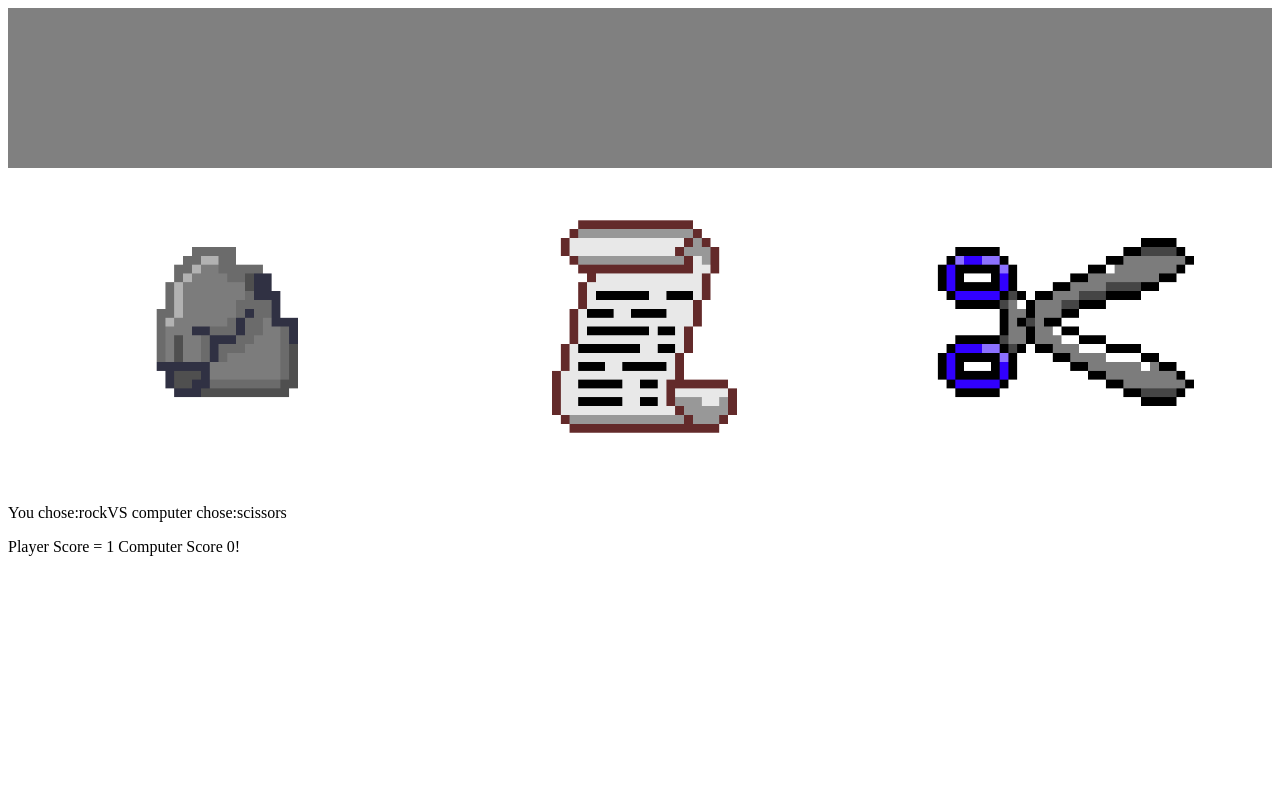
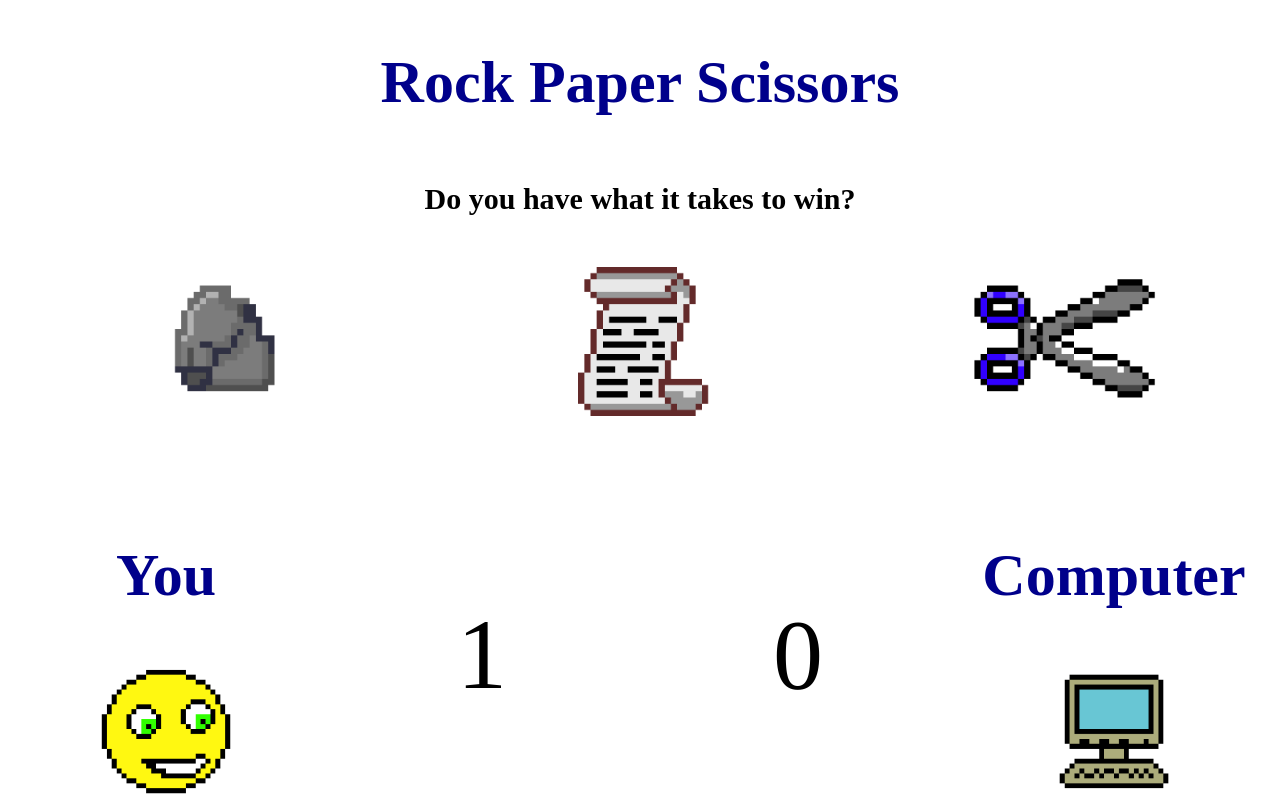
Before and after one commit to MDIE2202/RPS, a plain HTML site: page index.html in a window 1280 px wide. Both pictures are taken after a click on the element 218 px from the left and 327 px from the top of the page. Drawn offline with Linux system fonts and the light colour scheme.

Commit message:
finalized the layout of the page. and made sure the right text appears and dissapears at the right moments.

```diff
--- a/index.html
+++ b/index.html
@@ -11,20 +11,39 @@
 <body>
     <div class = 'main'>
         <div class = header>
-
-
+            <div class = 'header_text'>
+                <h1>Rock Paper Scissors</h1>
+                <h2>Do you have what it takes to win?</h2>
+            </div>
         </div>
         <div class = 'main_buttons'>
             <div class = 'rock'></div>
             <div class = 'paper'></div>
             <div class = 'scissors'></div>
         </div>
+        <div class = 'final_message'></div>
         <div class = 'lower_buttons'>
-            <div class = 'holder'></div>
-            <div class = 'btnholder'></div>
+            <div class = 'holder_score'>
+                <div class = 'box'>
+                    <h1>You</h1>
+                    <img src = images/Smiley.png style='width:50%'>
+                </div>
+                <div class = 'holder_player box'>
+                    <p>0</p>
+                </div>
+                <div class = 'holder_computer box'>
+                    <p>0</p>
+                </div>
+                <div  class = 'box'>
+                    <h1>Computer</h1>
+                    <img src = images/Computer.png style='width:50%'>
+                </div>
+            </div>
         </div>
         <div class = 'footer'>
+            <div class = 'btnholder'>
 
+            </div>
         </div>
     </div>
 
--- a/script.js
+++ b/script.js
@@ -61,6 +61,17 @@ end = (computer_score, player_score) => {
         btn1.setAttribute('id','hide');
         btn2.setAttribute('id','hide');
         rp.removeAttribute('id');
+
+        const final = document.querySelector('.final_message');
+        const final_message = document.createElement('p');
+        if(player_score == 5){
+            final_message.textContent = 'You WIN!'
+        }else{
+            final_message.textContent = 'You LOSE!'
+        }
+        final.appendChild(final_message)
+
+
     }
 
     }
@@ -84,34 +95,31 @@ game = (player) => {
             return 'no valid input has been given'
         }
 
-        document.querySelector('.holder').innerHTML = ''
+        document.querySelector('.holder_player').innerHTML = ''
+        document.querySelector('.holder_computer').innerHTML = ''
 
-        const holder = document.querySelector('.holder');
-        const content = document.createElement('p');
+        const holder_player = document.querySelector('.holder_player');
         const content_choice = document.createElement('p')
+        content_choice.textContent = player_score;
+        holder_player.appendChild(content_choice)
 
-        content_choice.classList.add('content_choice');
-        content_choice.textContent = 'You chose:' + player + 'VS computer chose:' + computer_choice;
-        holder.appendChild(content_choice)
+        const holder_computer = document.querySelector('.holder_computer');
+        const content_computer = document.createElement('p')
+        content_computer.textContent = computer_score;
+        holder_computer.appendChild(content_computer);
 
-        content.classList.add('content');
-        let text = 'Player Score = '+ player_score + ' Computer Score ' + computer_score + '!'
-        content.textContent = text;
-
-
-        holder.appendChild(content);
         end(computer_score, player_score)
     }
 
 reset = () => {
-    console.log('test')
     computer_score = 0
     player_score = 0
     btn.removeAttribute('id');;
     btn1.removeAttribute('id');
     btn2.removeAttribute('id');
-    document.querySelector('.holder').innerHTML = ''
     rp.setAttribute('id','hide');
+    document.querySelector('.final_message').innerHTML = ''
+
 }
 
 
@@ -149,13 +157,6 @@ let player_score = 0;
         content2.textContent = 'Replay';
         btnholder.appendChild(content2);
 
-        const holder = document.querySelector('.holder');
-        const content = document.createElement('p');
-        content.classList.add('content');
-        let text = 'Player Score = '+ player_score + ' Computer Score ' + computer_score + '!'
-        content.textContent = text;
-        holder.appendChild(content);
-
         const rp = document.querySelector('.replaybutton');
         rp.setAttribute('id','hide')
         rp.addEventListener('click', reset);
--- a/style.css
+++ b/style.css
@@ -1,3 +1,32 @@
+h1{
+    font-size: 60px;
+    color: darkblue;
+}
+
+h2{
+    font-size: 30px;
+    color: black;
+}
+
+p{
+    font-size: 100px;
+    position: absolute;
+    top:auto;
+}
+
+.holder_score{
+    display:flex;
+    flex-direction: row;
+    justify-content: space-between;
+    align-items: center;
+}
+
+.header_text{
+    display: flex;
+    flex-direction: column;
+    justify-content: center;
+    align-items: center;
+}
 
 .main{
     height: 100%;
@@ -5,8 +34,7 @@
     flex-direction: column;
 }
 .header{
-    background-color: gray;
-    flex: 1
+    flex: 1;
 
 }
 
@@ -15,17 +43,20 @@
     flex-direction: row;
     justify-items: center;
     align-items: center;
-    flex: 2
+    flex: 1;
 }
 
 .lower_buttons{
-    flex: 1
+    flex: 1;
 
 }
 
 .footer{
-    flex: 1
-
+    flex: 1;
+    background-color: lightgray;
+    display: flex;
+    justify-content: center;
+    align-items: center;
 }
 
 
@@ -59,21 +90,21 @@ body, html{
 }
 
 .rock_layout{
-    width: 70%;
+    width: 50%;
     background-color: white;
     border: none;
     border-radius: 10px;
 }
 
 .paper_layout{
-    width: 70%;
+    width: 50%;
     background-color: white;
     border: none;
     border-radius: 10px;
 }
 
 .scissors_layout{
-    width: 70%;
+    width: 50%;
     background-color: white;
     border: none;
     border-radius: 10px;
@@ -89,3 +120,22 @@ body, html{
 .scissors_layout:hover{
     background-color: lightcoral;
 }
+
+.box{
+    width: 80%;
+    height: 80%;
+    display: flex;
+    justify-content: center;
+    align-items: center;
+    flex-direction: column;
+}
+
+
+
+.final_message{
+    height:100px;
+    width: 100%;
+    display: flex;
+    justify-content: center;
+    align-items: center;
+}
```
Also changed, not shown: images/Computer.png (added), images/Smiley.png (added).
